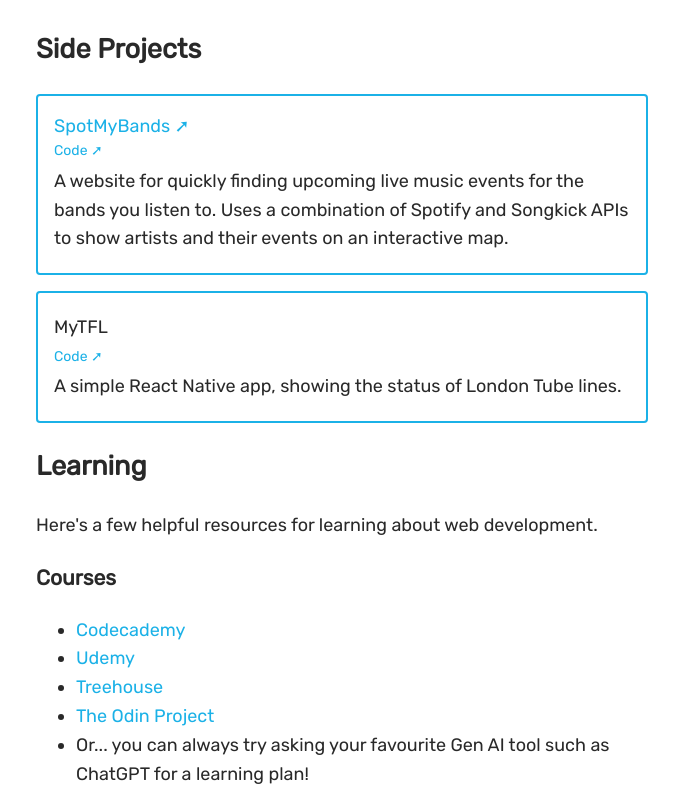
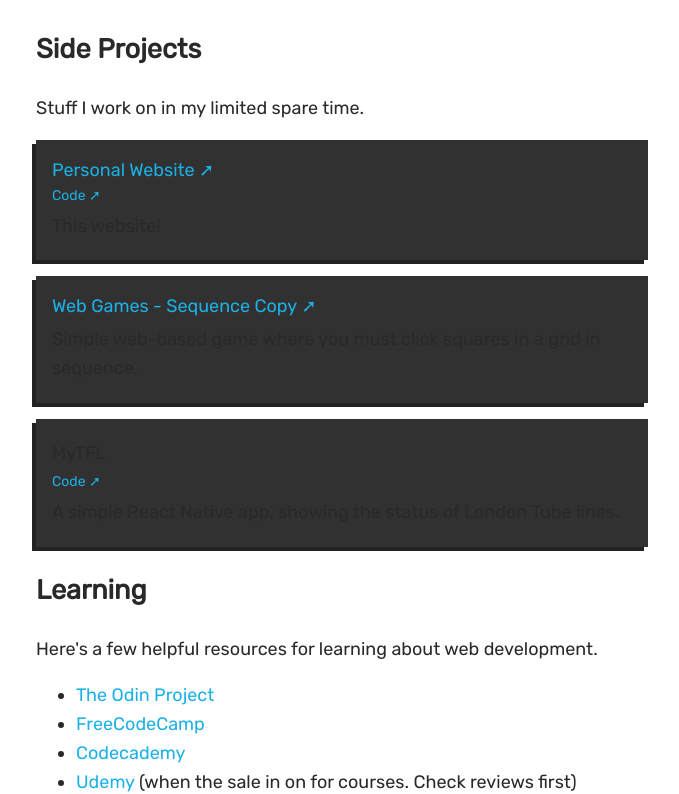
Before and after one commit to n1ckp/personal-website, a Next.js app: page / in a window 1280 px wide. Shown: the part 512-1306 px from the top of the page, without its empty margins (298-977 px from the left). Built offline with nearby package versions, Linux system fonts and the light colour scheme.

Commit message:
Add to learning list, update projects, update styling for project items

```diff
--- a/components/Learning.tsx
+++ b/components/Learning.tsx
@@ -1,4 +1,4 @@
-export default function Projects(): React.ReactElement {
+export default function Learning(): React.ReactElement {
     return (
         <>
             <h2 id="learning">Learning</h2>
@@ -6,13 +6,20 @@
                 Here&apos;s a few helpful resources for learning about web
                 development.
             </p>
-            <h3>Courses</h3>
             <ul>
+                <li>
+                    <a href="https://www.theodinproject.com/">
+                        The Odin Project
+                    </a>
+                </li>
+                <li>
+                    <a href="https://www.freecodecamp.org/">FreeCodeCamp</a>
+                </li>
                 <li>
                     <a href="https://www.codecademy.com/">Codecademy</a>
                 </li>
                 <li>
-                    <a href="https://www.udemy.com/">Udemy</a>
+                    <a href="https://www.udemy.com/">Udemy</a> (when the sale in on for courses. Check reviews first)
                 </li>
                 <li>
                     <a href="https://teamtreehouse.com/tracks/front-end-web-development">
@@ -20,12 +27,10 @@
                     </a>
                 </li>
                 <li>
-                    <a href="https://www.theodinproject.com/">
-                        The Odin Project
-                    </a>
+                    <a href="https://learn.unity.com/">Unity</a> (Games development)
                 </li>
                 <li>
-                    Or... you can always try asking your favourite Gen AI tool such as ChatGPT for a learning plan!
+                    Or... you can always try asking your favourite Gen AI tool for a learning plan!
                 </li>
             </ul>
             <h3>Other useful sites</h3>
--- a/components/Projects.module.css
+++ b/components/Projects.module.css
@@ -5,8 +5,8 @@
     margin-bottom: 16px;
     list-style: none;
     padding: 16px;
-    border: solid 2px var(--colour-blue);
-    border-radius: 4px;
+    background-color: var(--colour-ui-card-bg);
+    box-shadow: -4px 4px 0 var(--colour-ui-card-shadow);
 }
 .projects > li > p {
     margin: 4px 0;
--- a/components/Projects.tsx
+++ b/components/Projects.tsx
@@ -10,12 +10,18 @@
 
 const PROJECTS: Project[] = [
     {
-        title: 'SpotMyBands',
-        url: 'https://spotmybands.n1ck.dev/',
-        codeURL: 'https://github.com/n1ckp/spotmybands',
+        title: 'Personal Website',
+        url: 'https://n1ck.dev',
+        codeURL: 'https://github.com/n1ckp/personal-website',
+        description: 'This website!',
+        tags: ['Next.js', 'React', 'Typescript', 'HTML', 'CSS']
+    },
+    {
+        title: 'Web Games - Sequence Copy',
+        url: 'https://games.n1ck.dev/sequence-copy',
         description:
-            'A website for quickly finding upcoming live music events for the bands you listen to. Uses a combination of Spotify and Songkick APIs to show artists and their events on an interactive map.',
-        tags: ['Heroku', 'React', 'Javascript', 'APIs'],
+            'Simple web-based game where you must click squares in a grid in sequence.',
+        tags: [ 'React', 'Typescript', 'HTML', 'CSS'],
     },
     {
         title: 'MyTFL',
@@ -24,26 +30,13 @@
             'A simple React Native app, showing the status of London Tube lines.',
         tags: ['React Native', 'Javascript', 'Expo'],
     },
-    // {
-    //   title: 'CodeAssistant',
-    //   url: 'https://codeassistant.n1ck.dev/',
-    //   description:
-    //     "An online educational programming environment with interactive debugging tools, designed specifically with secondary schools in mind. Created for my Master's dissertation.",
-    //   tags: [
-    //     'Google App Engine',
-    //     'Flask',
-    //     'Python',
-    //     'ASTs',
-    //     'Education',
-    //     'Algorithms',
-    //   ],
-    // },
 ];
 
 export default function Projects(): React.ReactElement {
     return (
         <>
             <h2>Side Projects</h2>
+            <p>Stuff I work on in my limited spare time.</p>
             <ul className={styles.projects}>
                 {PROJECTS.map(
                     ({ title, description, url, codeURL }: Project, i) => (
--- a/styles/global.css
+++ b/styles/global.css
@@ -9,6 +9,8 @@
     --colour-bg-dark: #141414;
     --colour-text-light: #666666;
     --colour-ui-grey: #d2d2d2;
+    --colour-ui-card-bg: #313131;
+    --colour-ui-card-shadow: #222222;
 }
 
 html,
```
